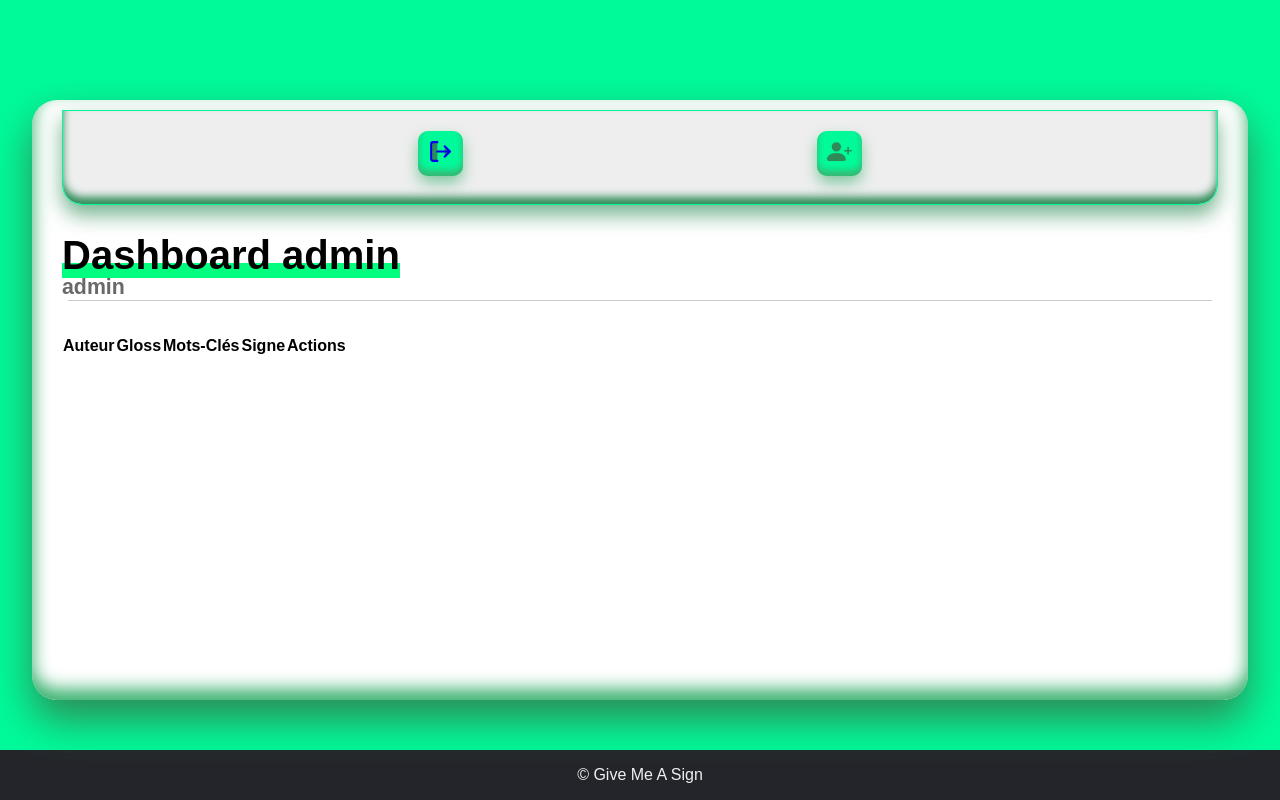
After one commit to 21Inno/GiveMeASign, a Flask app: a page that uses backend/app/templates/video_group.html in a window 1280 px wide. The commit adds this page. Run offline with Flask 3, Linux system fonts and the light colour scheme; a user stored in the database is signed in; data comes from the database, SQL or seed files in the repository; both versions use the stored data as it was after the commit; lists and menus that the app fills with data are empty.

Commit message:
voir les videos du groupe

```diff
--- a/backend/app/routes.py
+++ b/backend/app/routes.py
@@ -11,7 +11,7 @@ import fnmatch
 import spacy
 import fr_core_news_sm
 from .forms import RegisterAdminForm, LoginAdminForm, GroupeForm, EditGroupeForm
-from .models import User, Group, UserHistory, Sign, sign_to_dict, SignProposition, group_Public, anonyme_user, Admin
+from .models import User, Group, UserHistory, Sign, sign_to_dict, SignProposition,prop_to_dict, group_Public, anonyme_user, Admin
 from flask_login import login_required, login_user, logout_user, current_user
 from .utils import *
 from datetime import datetime
@@ -591,6 +591,46 @@ def deleteGroup(groupId):
     return redirect(url_for("dashboard_admin"))
 
 
+@app.route('/dashboard_admin/videoGroup/<name>/')
+def show_groupVideos(name):
+
+    if not current_user.is_authenticated:
+        # if current_user.role == "admin":
+        return redirect(url_for("login_admin"))
+        # else:
+        # return redirect(url_for("login"))
+    if current_user.role != "admin":
+        return redirect(url_for("dashboard"))
+
+    _propositions = SignProposition.query.filter_by(group_name=name).all()
+    liste=[]
+    for prop in _propositions:
+        liste.append(prop_to_dict(prop))
+    print(liste)
+    return render_template("video_group.html", liste=liste, admin_name=current_user.username)
+
+# Route for deleting a movie from my list
+@app.route("/dashboard_admin/delete_video/<int:identifiant>", methods=["GET"])
+def delete_video(identifiant):
+    if not current_user.is_authenticated:
+        # if current_user.role == "admin":
+        return redirect(url_for("login_admin"))
+        # else:
+        # return redirect(url_for("login"))
+    if current_user.role != "admin":
+        return redirect(url_for("dashboard"))
+
+    _sign = Sign.query.get(identifiant)
+    _video = SignProposition.query.filter_by(id=identifiant).first()
+
+    # Check if the current_user has the movie in my list
+    if _video is not None:
+        db.session.delete(_video)
+        db.session.delete(_sign)
+        db.session.commit()
+
+    return redirect(url_for("dashboard_admin"))
+
 @app.route('/logout_admin', methods=["GET", "POST"])
 def logout_admin():
     logout_user()
--- a/backend/app/static/css/dash_admin.css
+++ b/backend/app/static/css/dash_admin.css
@@ -70,7 +70,7 @@ body {
   align-items: center;
   justify-content: center;
   width: 95%;
-  height: 90%;
+  height: 75%;
   background: white;
   box-shadow: 0 20px 40px 0 SeaGreen, inset 0px -10px 17px 1px MediumSeaGreen;
   overflow: hidden;
@@ -238,30 +238,20 @@ body {
   flex-wrap: wrap;
   width: 100%;
   height: auto;
-  margin-bottom: 35px;
+  margin-bottom: 60px;
   z-index: 2;
 }
 
-.featured-clay > div {
-  display: flex;
-  flex-direction: row;
-  align-items: center;
-  justify-content: center;
-  width: 32%;
-  height: auto;
-  background: PaleGreen;
-  padding: 30px 20px;
-  margin-top: 25px;
-  border-radius: 20px;
-  box-shadow: 0 10px 20px 0 #3cb37177, inset 0px -7px 12px 1px MediumSeaGreen;
-  transition: all 0.4s ease-in-out;
-}
 
 
 .featured-clay > table {
   border-collapse: collapse;
 }
 
+.featured-clay>table>tbody>tr>td{
+  border: 1px solid;
+  padding: 8px;
+}
 .featured-clay > table > tbody> tr> td > a {
   background: SeaGreen;
   color: white;
--- a/backend/app/templates/dashboard_admin.html
+++ b/backend/app/templates/dashboard_admin.html
@@ -15,7 +15,7 @@
             <tbody>
                 {% for group, len in groups.items() %}
                 <tr>
-                    <td>{{group.name}}</td>
+                    <td> <a href="/dashboard_admin/videoGroup/{{ group.name }}">{{group.name}}</a></td>
                     <td>{{ group.description }}</td>
                     <td>{{ len }}</td>
                     <td>
--- /dev/null
+++ b/backend/app/templates/video_group.html
@@ -0,0 +1,40 @@
+{% extends "full_dashboard_admin.html" %}
+{% block content %}
+
+<body>
+
+    <div class="featured-clay">
+        <table>
+            <thead>
+                <tr>
+                    <thead>
+                        <tr>
+                          <th>Auteur</th>
+                          <th>Gloss</th>
+                          <th>Mots-Clés</th>
+                          <th>Signe</th>
+                          <th>Actions</th>
+                        </tr>
+                      </thead>
+                </tr>
+            </thead>
+            <tbody>
+                {% for sign in liste %}
+                <tr>
+                    <td>{{sign.author}}</td>
+                    <td>{{sign.gloss}}</td>
+                    <td>{{sign.keywords}}</td>
+                    <td>
+                        <img src={{sign.url}}>
+                    </td>
+                    <td>
+                        <a href="/dashboard_admin/delete_video/{{sign.id}}">Supprimer</a>
+                    </td>
+                  </tr>
+                {% endfor %}
+            </tbody>
+        </table>
+    </div>
+</body>
+
+{% endblock %}
```
Also changed, not shown: backend/app/models.py (+21 -0 lines), backend/app/users.db.
